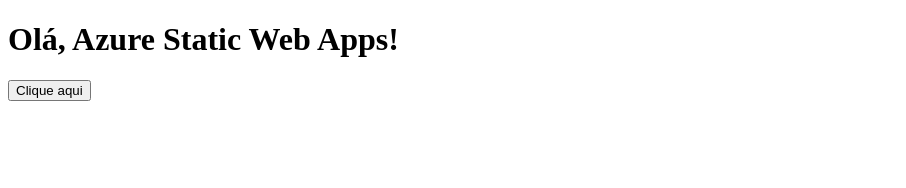
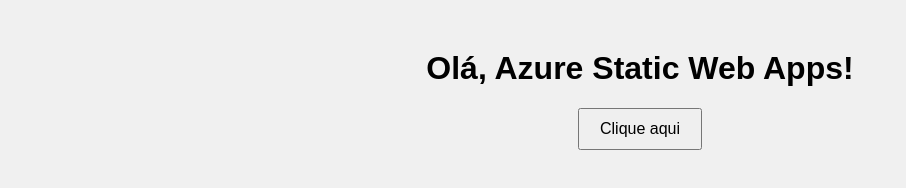
Before and after one commit to WesleyGustavoKilian/Trabalho_Computa-o_Nuvem_1, a plain HTML site: page index.html in a window 1280 px wide. Shown: the whole page, without its empty margins (0-906 px from the left). Drawn offline with Linux system fonts and the light colour scheme.

Commit message:
Update index.html

```diff
--- a/index.html
+++ b/index.html
@@ -10,7 +10,7 @@
 
 <title>Site Azure</title>
 
-<link rel="stylesheet" href="style.css" />
+<link rel="stylesheet" href="../Trabalho_Computa-o_Nuvem_1/styles.css" />
 
 </head>
 
```
